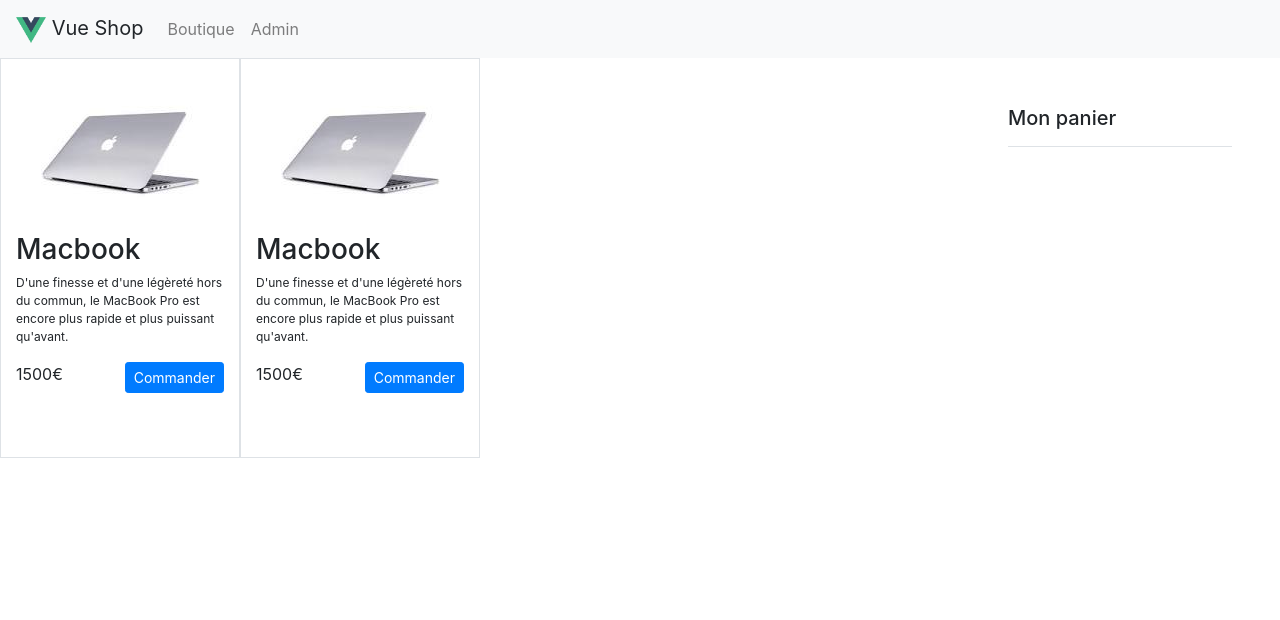
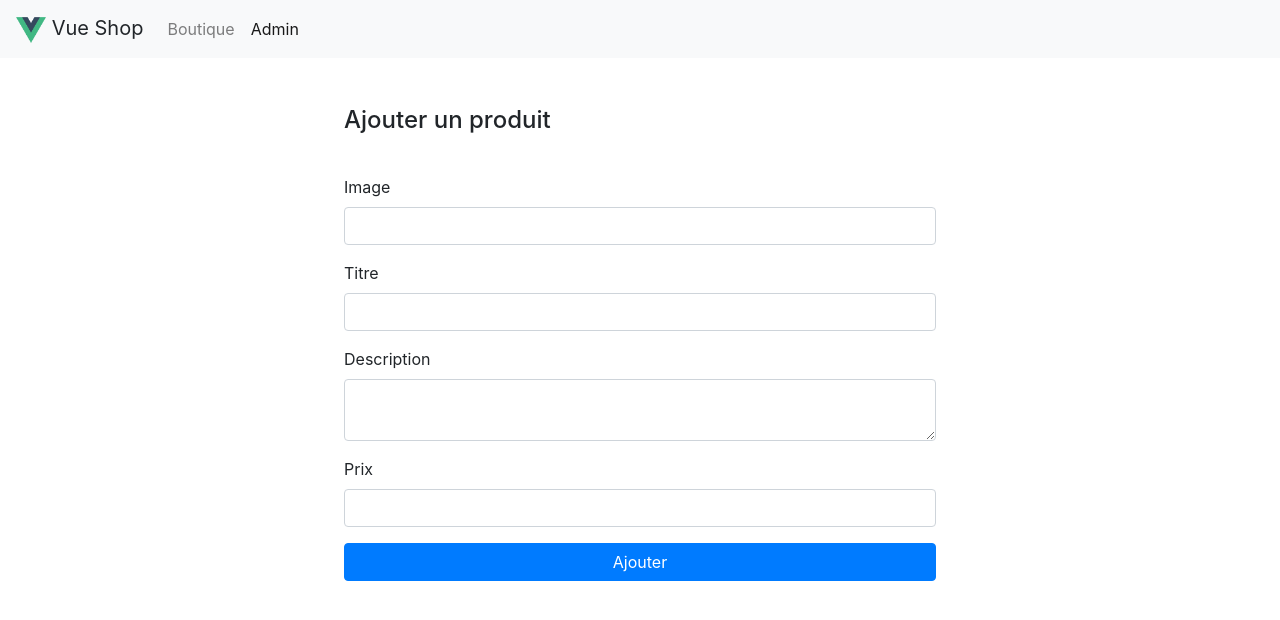
Before and after one commit to camille-guillard/vuejs-v2-shop, a Vue app: page / in a window 1280 px wide. Shown: the top 620 px of the page. Built offline with nearby package versions, Linux system fonts and the light colour scheme.

Commit message:
admin form: add product

```diff
--- a/src/App.vue
+++ b/src/App.vue
@@ -1,24 +1,34 @@
 <template>
   <div id="app">
     <the-header></the-header>
-    <div class="d-flex flex-row">
-      <shop class="w-75"></shop>
-      <cart class="w-25"></cart>
+    <div class="d-flex flex-column w-100">
+      <component :is="page"></component>
     </div>
   </div>
 </template>
 
 <script>
 import TheHeader from './components/TheHeader.vue';
-import Shop from './components/Shop/Shop.vue';
-import Cart from './components/Cart/Cart.vue';
+import User from './components/features/User/User';
+import Admin from './components/features/Admin/Admin';
+import { eventBus } from './main';
 
 export default {
   name: 'app',
   components: {
     TheHeader,
-    Shop,
-    Cart
+    User,
+    Admin
+  },
+  data() {
+    return {
+      page: eventBus.page
+    }
+  },
+  created() {
+    eventBus.$on('update:page', (page) => {
+      this.page = page;
+    })
   }
 }
 </script>
--- a/src/components/TheHeader.vue
+++ b/src/components/TheHeader.vue
@@ -10,10 +10,10 @@
     <div class="collapse navbar-collapse">
       <ul class="navbar-nav">
         <li class="nav-item">
-          <a class="nav-link">Boutique</a>
+          <a class="nav-link" :class=" { active: page === 'User'}" @click="changePage('User')">Boutique</a>
         </li>
         <li class="nav-item">
-          <a class="nav-link">Admin</a>
+          <a class="nav-link" :class=" { active: page === 'Admin'}" @click="changePage('Admin')">Admin</a>
         </li>
       </ul>
     </div>
@@ -22,12 +22,30 @@
 </template>
 
 <script>
+import { eventBus } from '../main'
 
 export default {
-
+  data() {
+    return {
+      page: eventBus.page
+    }
+  },
+  methods: {
+    changePage(page) {
+      eventBus.changePage(page);
+    },
+    created() {
+      eventBus.$on('update:page', (page) => {
+        this.page = page;
+      })
+    }
+  }
 }
 </script>
 
-<style>
+<style scoped>
+a {
+  cursor: pointer;
+}
 
 </style>
--- /dev/null
+++ b/src/components/features/Admin/Admin.vue
@@ -0,0 +1,18 @@
+<template>
+  <div class="d-flex flex-row justify-content-center p-5">
+      <admin-product-form class="w-50"></admin-product-form>
+  </div>
+</template>
+
+<script>
+import AdminProductForm from './AdminProductForm'
+
+export default {
+    components: { AdminProductForm }
+
+}
+</script>
+
+<style>
+
+</style>
--- /dev/null
+++ b/src/components/features/Admin/AdminProductForm.vue
@@ -0,0 +1,83 @@
+<template>
+  <form @submit="trySubmit" class="d-flex flex-column">
+    <h4>Ajouter un produit</h4>
+    <hr class="w100">
+    <div class="form-group">
+      <label>Image</label>
+      <input v-model="form.img" type="text" class="form-control"/>
+    </div>
+    <div class="form-group">
+      <label>Titre</label>
+      <input v-model="form.title" type="text" class="form-control"/>
+    </div>
+    <div class="form-group">
+      <label>Description</label>
+      <textarea v-model="form.description" class="form-control"></textarea>
+    </div>
+    <div class="form-group">
+      <label>Prix</label>
+      <input v-model.number="form.price" type="number" class="form-control"/>
+    </div>
+    <ul v-if="errors.length">
+      <li class="text-danger" v-for="error in errors" :key="error">{{error}}</li>
+    </ul>
+    <button class="btn btn-primary">Ajouter</button>
+  </form>
+
+</template>
+
+<script>
+import { eventBus } from '../../../main';
+
+export default {
+  data() {
+    return {
+      form: {
+        img: '',
+        title: '',
+        description: '',
+        price: ''
+      },
+      errors: []
+    }
+  },
+  methods: {
+    trySubmit(e) {
+      e.preventDefault();
+      if(this.formIsValid()) {
+        eventBus.addProduct({...this.form});
+        this.resetForm();
+        eventBus.changePage('User')
+      }
+    },
+    resetForm() {
+      this.form = {
+        img: '',
+        title: '',
+        description: '',
+        price: ''
+      }
+    },
+    formIsValid() {
+      this.errors = [];
+      if(!this.form.img) {
+        this.errors.push('img required')
+      }
+      if(!this.form.title) {
+        this.errors.push('title required')
+      }
+     if(!this.form.description) {
+        this.errors.push('description required')
+      }
+      if(!this.form.price) {
+        this.errors.push('price required')
+      }
+      return this.errors.length ? false : true;
+    }
+  }
+}
+</script>
+
+<style>
+
+</style>
--- a/src/components/Cart/Cart.vue
+++ b/src/components/features/User/Cart/Cart.vue
@@ -3,8 +3,8 @@
 </template>
 
 <script>
-import CartProductsList from './CartProductsList.vue';
-import { eventBus } from '../../main';
+import CartProductsList from './CartProductsList';
+import { eventBus } from '../../../../main';
 
 
 export default {
--- a/src/components/Cart/CartProductItem.vue
+++ b/src/components/features/User/Cart/CartProductItem.vue
@@ -9,7 +9,7 @@
 </template>
 
 <script>
-import { eventBus } from '../../main'
+import { eventBus } from '../../../../main'
 
 export default {
   props: ['product'],
--- a/src/components/Cart/CartProductsList.vue
+++ b/src/components/features/User/Cart/CartProductsList.vue
@@ -10,7 +10,7 @@
 </template>
 
 <script>
-import CartProductItem from './CartProductItem.vue';
+import CartProductItem from './CartProductItem';
 
 
 export default {
--- a/src/components/Shop/Shop.vue
+++ b/src/components/features/User/Shop/Shop.vue
@@ -3,8 +3,8 @@
 </template>
 
 <script>
-import ShopProductsList from './ShopProductsList.vue';
-import { eventBus } from '../../main';
+import ShopProductsList from './ShopProductsList';
+import { eventBus } from '../../../../main';
 
 
 export default {
--- a/src/components/Shop/ShopProductItem.vue
+++ b/src/components/features/User/Shop/ShopProductItem.vue
@@ -18,7 +18,7 @@
 </template>
 
 <script>
-import { eventBus } from '../../main'
+import { eventBus } from '../../../../main'
 
 export default {
   props: ['product'],
--- a/src/components/Shop/ShopProductsList.vue
+++ b/src/components/features/User/Shop/ShopProductsList.vue
@@ -5,7 +5,7 @@
 </template>
 
 <script>
-import ShopProductItem from './ShopProductItem.vue';
+import ShopProductItem from './ShopProductItem';
 
 
 export default {
--- /dev/null
+++ b/src/components/features/User/User.vue
@@ -0,0 +1,20 @@
+<template>
+    <div class="d-flex flex-row">
+      <shop class="w-75"></shop>
+      <cart class="w-25"></cart>
+    </div>
+</template>
+
+<script>
+
+import Shop from './Shop/Shop';
+import Cart from './Cart/Cart';
+
+export default {
+    components: { Shop, Cart }
+}
+</script>
+
+<style>
+
+</style>
--- a/src/main.js
+++ b/src/main.js
@@ -21,7 +21,8 @@
         price: 1500
       }
     ],
-    cart: []
+    cart: [],
+    page: 'Admin'
   },
   methods: {
     addProductToCart(product) {
@@ -33,6 +34,14 @@
     removeProductFromCart(product) {
       this.cart = this.cart.slice().filter(p => p.id != product.id);
       this.$emit('update:cart', this.cart.slice());
+    },
+    changePage(page) {
+      this.page = page;
+      this.$emit('update:page', this.page);
+    },
+    addProduct(product) {
+      this.products = [ ...this.products, { ...product, id: this.products.length + 1 + '' }];
+      this.$emit('update:products', this.products);
     }
   }
 })
```
